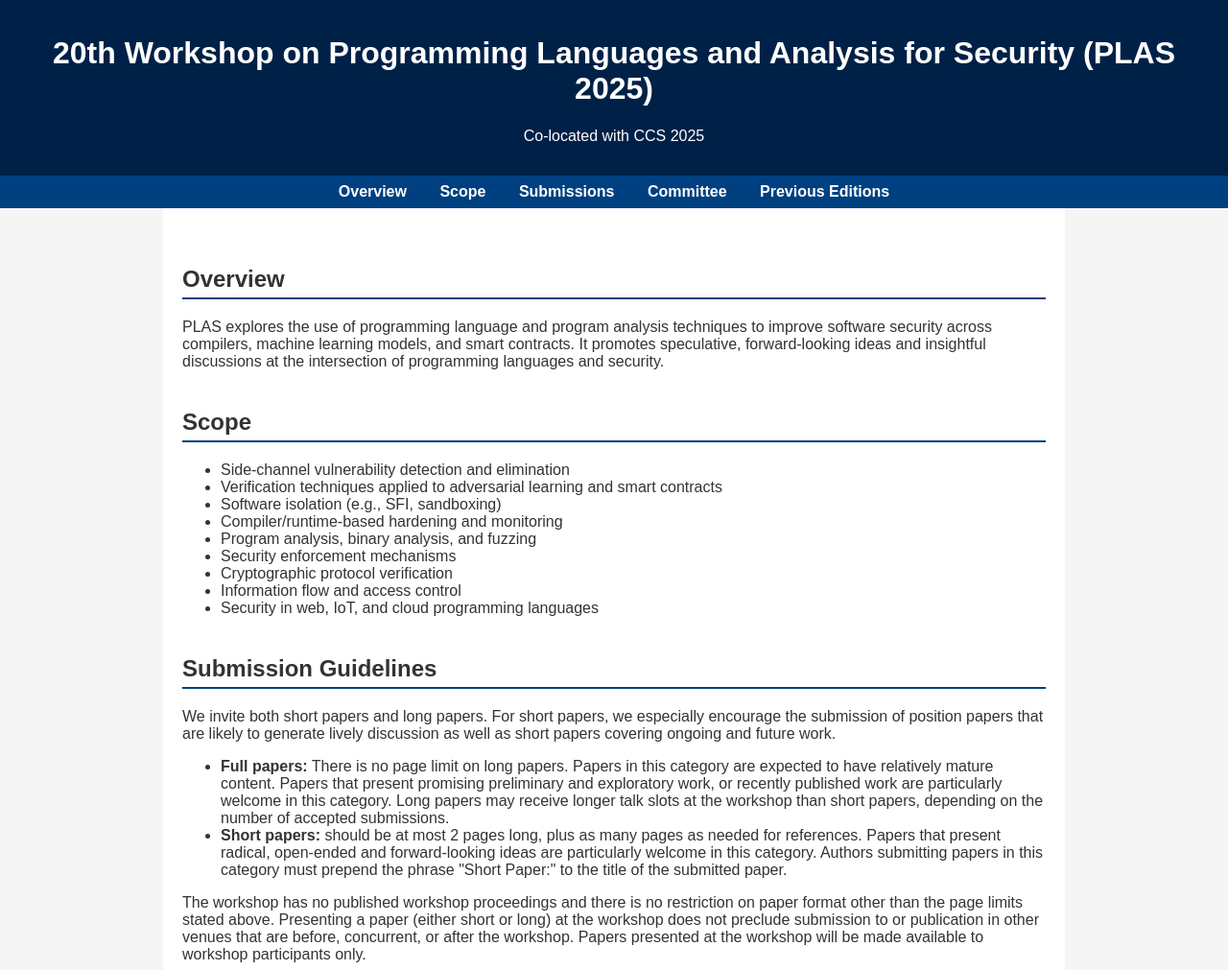
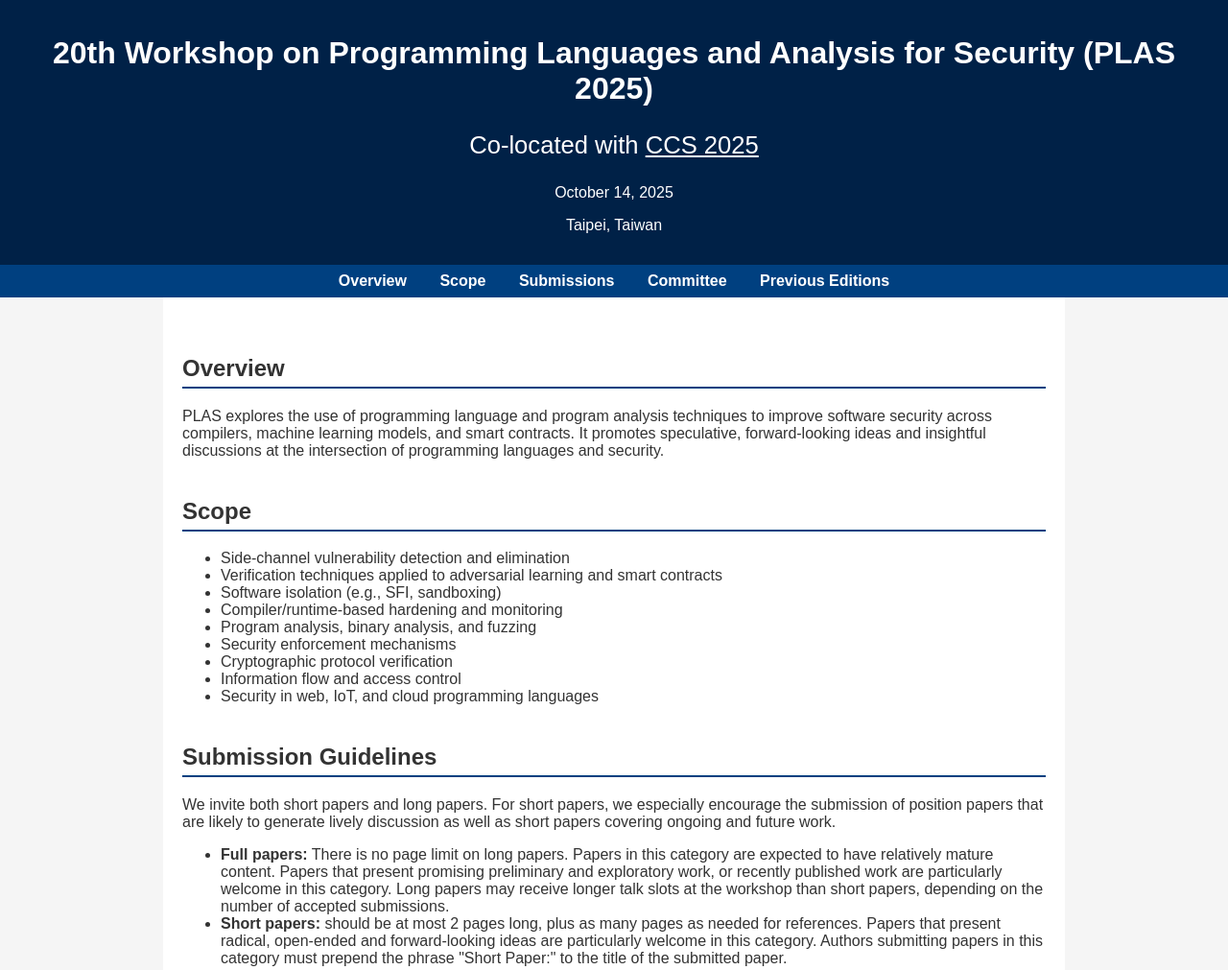
Before and after one commit to plas25/plas25.github.io, a plain HTML site: page index.html in a window 1280 px wide. Shown: the top 1011 px of the page at 96% size. Drawn offline with Linux system fonts and the light colour scheme.

Commit message:
additional details

```diff
--- a/index.html
+++ b/index.html
@@ -8,7 +8,9 @@
 <body>
     <header>
         <h1>20th Workshop on Programming Languages and Analysis for Security (PLAS 2025)</h1>
-        <p>Co-located with CCS 2025</p>
+<p style="font-size:160%;">Co-located with <a href="https://www.sigsac.org/ccs/CCS2025/" style="color:White;strong;">CCS 2025</a></p>
+<p>October 14, 2025</p>
+<p>Taipei, Taiwan</p>
     </header>
 
     <nav>
```
